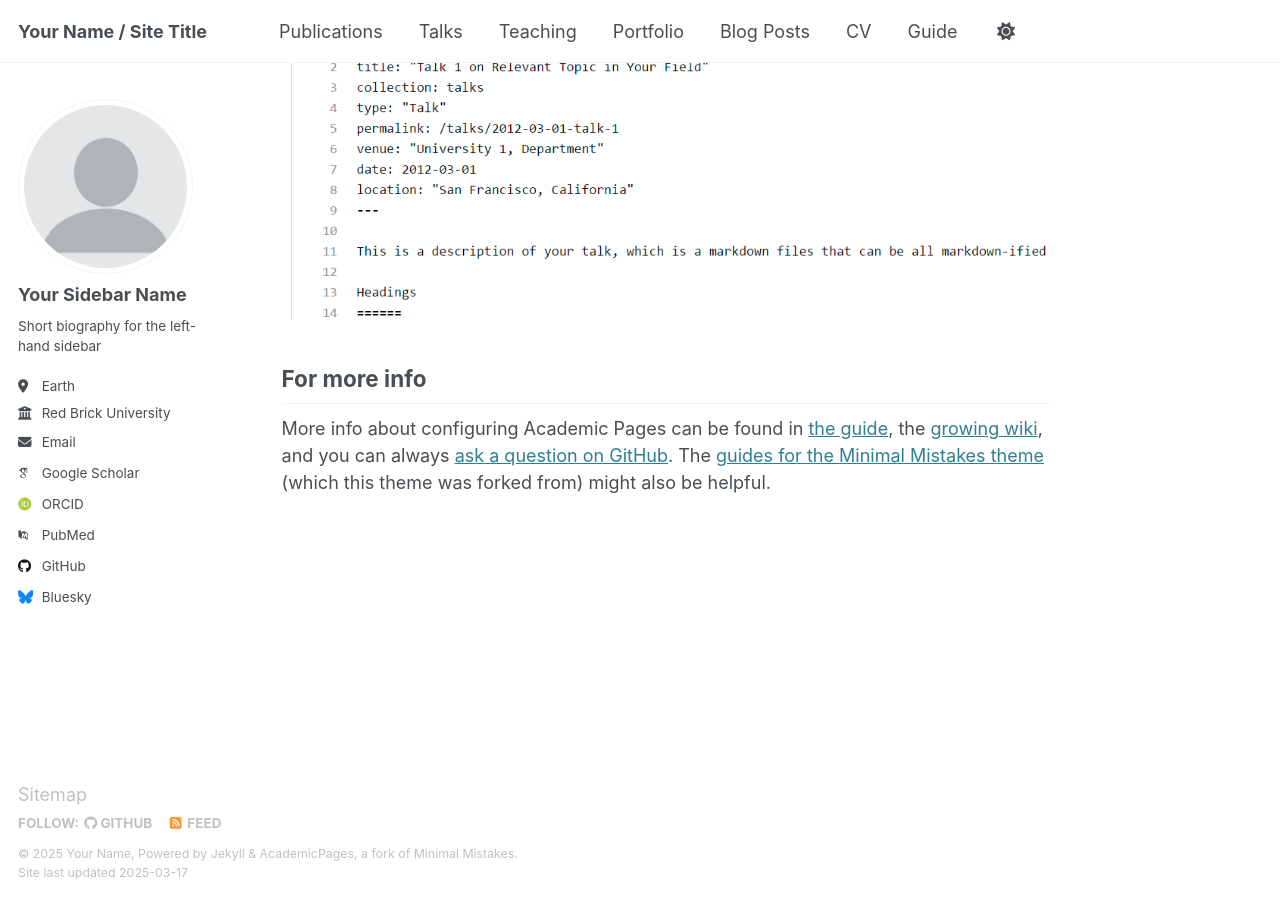
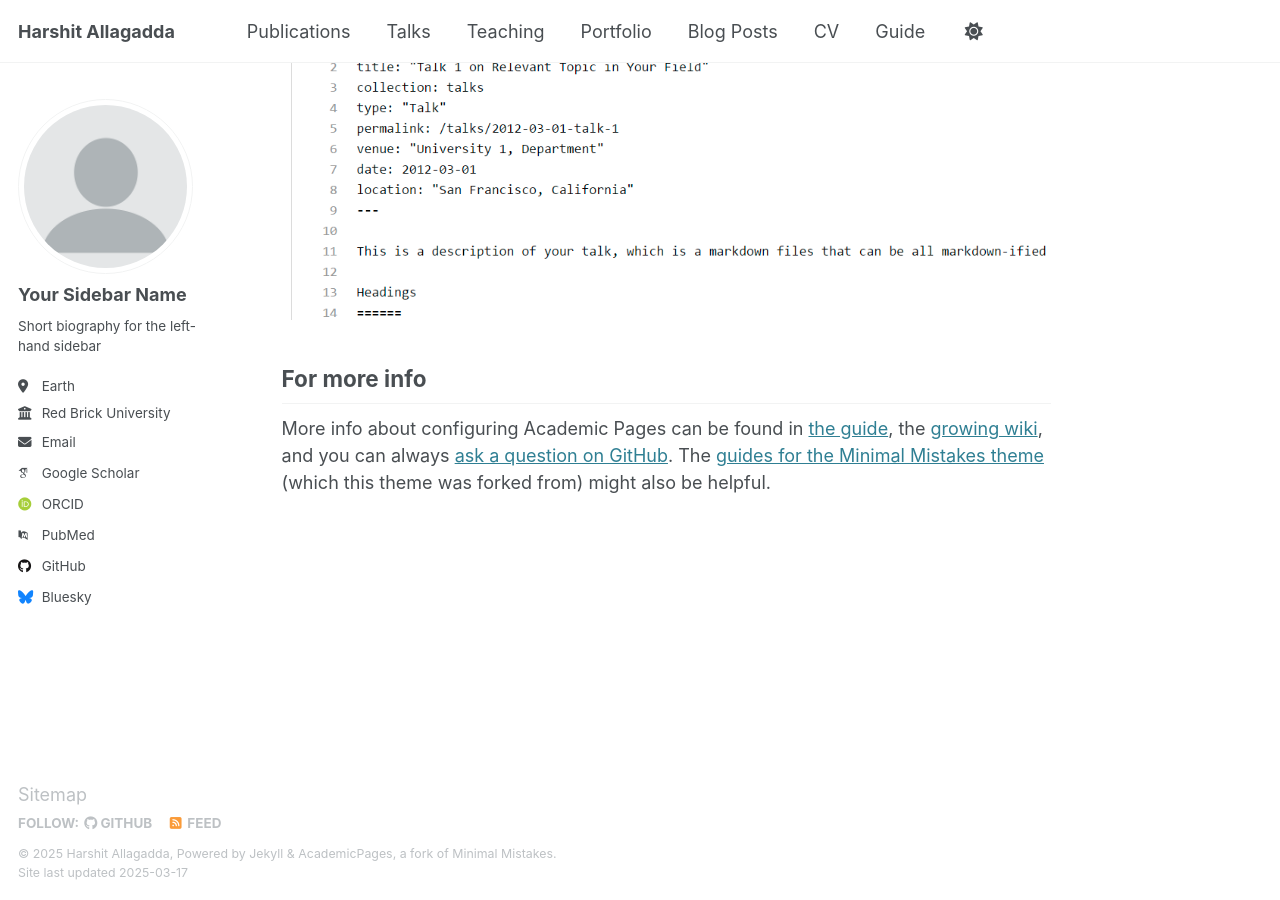
Before and after one commit to aharshit/aharshit.github.io, a Jekyll site: the page built from _pages/about.md, in a window 1280 px wide and 900 px high, scrolled down 2635 px. Built offline with Jekyll 4.4.1, drawn with Linux system fonts in a browser that asks for light colours; some web fonts are replaced.

Commit message:
Update _config.yml

```diff
--- a/_config.yml
+++ b/_config.yml
@@ -9,10 +9,10 @@
 # Basic Site Settings
 locale                   : "en-US"
 site_theme               : "default"
-title                    : "Your Name / Site Title"
+title                    : "Harshit Allagadda"
 title_separator          : "-"
-name                     : &name "Your Name"
-description              : &description "personal description"
+name                     : &name "Harshit Allagadda"
+description              : &description "Personal Website"
 url                      : https://academicpages.github.io # the base hostname & protocol for your site e.g. "https://[your GitHub username].github.io"
 baseurl                  : "" # the subpath of your site, e.g. "/blog"
 repository               : "academicpages/academicpages.github.io"
```
